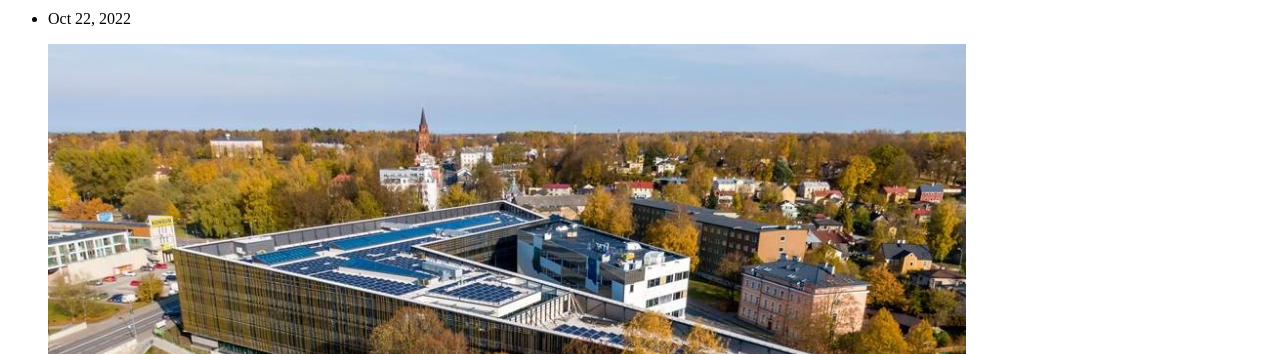
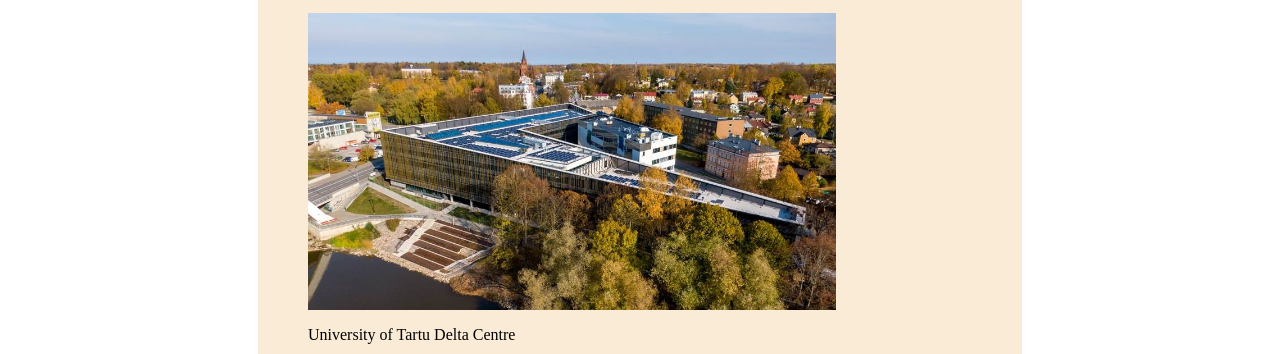
Before and after one commit to Marcusksi/WADHomework1, a plain HTML site: page Index.html in a window 1280 px wide. Shown: the part 208-562 px from the top of the page. Drawn offline with Linux system fonts and the light colour scheme.

Commit message:
index file

```diff
--- a/Index.html
+++ b/Index.html
@@ -3,7 +3,7 @@
     <meta charset="UTF-8">
     <meta name="viewport" content="width=device-width, initial-scale=1.0">
     <link rel="icon" href="res/images/">
-    <link rel="stylesheet" href="res/css/style.css">
+    <link rel="stylesheet" href="res/css/indexStyle.css">
     <title>index</title>
   </head>
   <body>
```
